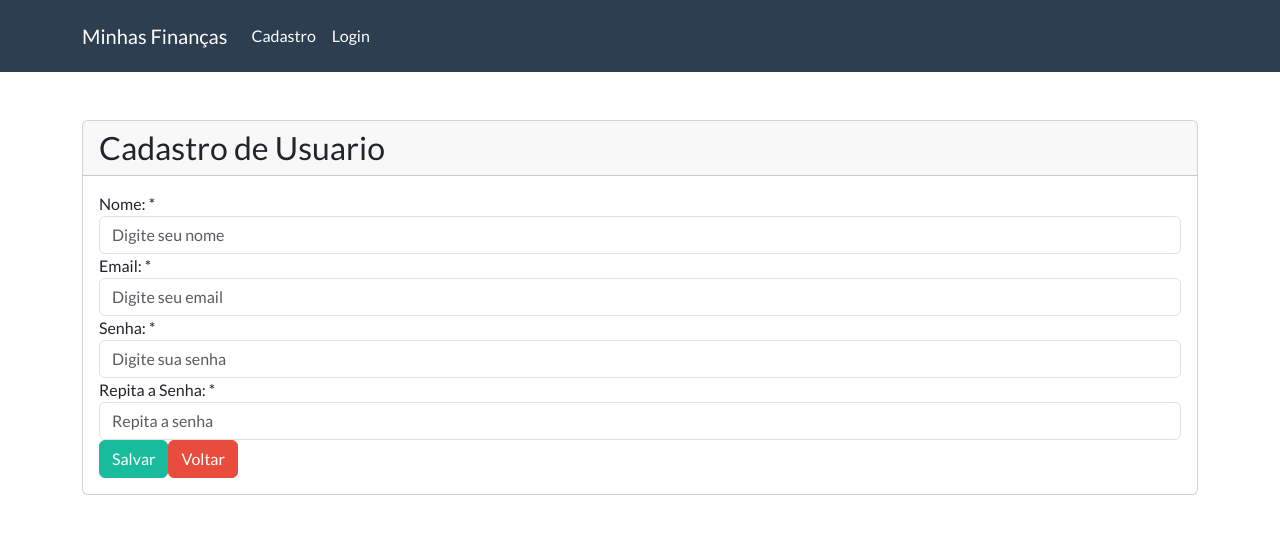
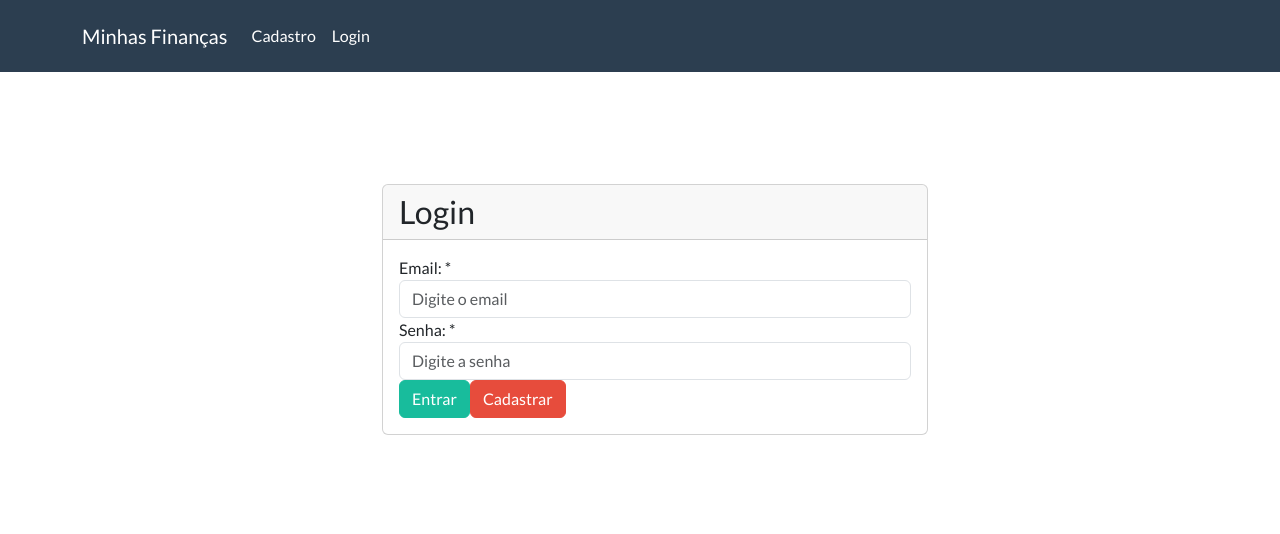
Before and after one commit to jfcbxp/minhas-financas-frontend, a React (Create React App) app: page /cadastro-usuario in a window 1280 px wide. Shown: the top 534 px of the page. Built offline with nearby package versions, Linux system fonts and the light colour scheme.

Commit message:
refatoracao de classe para functional component

```diff
--- a/src/components/navbar.js
+++ b/src/components/navbar.js
@@ -1,10 +1,7 @@
 import React from 'react';
 import NavBarItem from './NavBarItem';
-import AuthService from '../app/service/AuthService';
+import { AuthConsumer } from '../main/ProvedorAutenticacao';
 
-const deslogar = () => {
-    AuthService.deslogar()
-}
 
 function NavBar(props) {
     return (
@@ -16,13 +13,11 @@ function NavBar(props) {
                 </button>
                 <div className="collapse navbar-collapse" id="navbarResponsive">
                     <ul className="navbar-nav">
-                        <NavBarItem render={AuthService.isUsuarioAutenticado()} href="/" label="Home" />
-                        <NavBarItem render={!AuthService.isUsuarioAutenticado()} href="/cadastro-usuario" label="Cadastro" />
-                        <NavBarItem render={AuthService.isUsuarioAutenticado()} href="/consulta-lancamento" label="Lançamentos" />
-                        <NavBarItem render={AuthService.isUsuarioAutenticado()} href="/cadastro-lancamento" label="Cadastrar Lançamento" />
-                        <NavBarItem render={!AuthService.isUsuarioAutenticado()} href="/login" label="Login" />
-                        <NavBarItem render={AuthService.isUsuarioAutenticado()} onClick={deslogar} href="/login" label="Sair" />
-
+                        <NavBarItem render={props.contexto.isAutenticado} href="/" label="Home" />
+                        <NavBarItem render={!props.contexto.isAutenticado} href="/cadastro-usuario" label="Cadastro" />
+                        <NavBarItem render={props.contexto.isAutenticado} href="/consulta-lancamento" label="Lançamentos" />
+                        <NavBarItem render={props.contexto.isAutenticado} href="/cadastro-lancamento" label="Cadastrar Lançamento" />
+                        <NavBarItem render={!props.contexto.isAutenticado} href="/login" label="Login" />
                     </ul>
                 </div>
             </div>
@@ -30,4 +25,10 @@ function NavBar(props) {
     )
 }
 
-export default NavBar;
+export default () => (
+    <AuthConsumer>
+        {
+            (contexto) => (<NavBar contexto={contexto} />)
+        }
+    </AuthConsumer>
+)
--- a/src/main/ProvedorAutenticacao.js
+++ b/src/main/ProvedorAutenticacao.js
@@ -1,44 +1,24 @@
-import React from "react";
+import React from "react"
 import AuthService from "../app/service/AuthService";
 
 export const AuthContext = React.createContext()
 export const AuthConsumer = AuthContext.Consumer;
-
 const AuthProvider = AuthContext.Provider;
 
-class ProvedorAutenticacao extends React.Component {
+export default function ProvedorAutenticacao({ children }) {
+    const [usuarioAutenticado, setUsuarioAutenticado] = React.useState(null)
+    const [isAutenticado, setAutenticado] = React.useState(null)
 
-    state = {
-        usuarioAutenticado: null,
-        isAutenticado: false
-    }
-
-    iniciarSessao = (usuario) => {
+    const iniciarSessao = (usuario) => {
         AuthService.logar(usuario)
-        this.setState({ isAutenticado: true, usuarioAutenticado: usuario })
+        setUsuarioAutenticado(usuario)
+        setAutenticado(true)
 
     }
 
-    encerrarSessao = () => {
-        AuthService.deslogar()
-        this.setState({ isAutenticado: false, usuarioAutenticado: null })
-
-    }
-    render() {
-
-        const contexto = {
-            usuarioAutenticado: this.state.usuarioAutenticado,
-            isAutenticado: this.state.isAutenticado,
-            iniciarSessao: this.iniciarSessao,
-            encerrarSessao: this.encerrarSessao
-        }
-
-        return (
-            <AuthProvider value={contexto} >
-                {this.props.children}
-            </AuthProvider>
-        )
-    }
+    return (
+        <AuthProvider value={{ iniciarSessao, usuarioAutenticado, isAutenticado }}>
+            {children}
+        </AuthProvider>
+    )
 }
-
-export default ProvedorAutenticacao;
--- a/src/main/rotas.js
+++ b/src/main/rotas.js
@@ -1,27 +1,34 @@
 import React from 'react';
-import { Routes, Route, BrowserRouter, Navigate } from "react-router-dom";
+import { Routes, Route, BrowserRouter } from "react-router-dom";
 import Login from '../views/Login';
 import CadastroUsuario from '../views/CadastroUsuario';
 import Home from '../views/Home';
 import ConsultaLancamento from '../views/lancamento/ConsultaLancamento';
 import CadastroLancamento from '../views/lancamento/CadastroLancamento';
-import AuthService from '../app/service/AuthService';
+import { AuthConsumer } from '../main/ProvedorAutenticacao';
 
-function Rotas() {
+function Rotas(props) {
     return (
+
         <BrowserRouter>
             <Routes>
-                <Route path="/login" element={AuthService.isUsuarioAutenticado() ? <Home /> : <Login />} />
-                <Route path="/cadastro-usuario" element={AuthService.isUsuarioAutenticado() ? <Home /> : <CadastroUsuario />} />
-                <Route path="/" element={AuthService.isUsuarioAutenticado() ? <Home /> : <Login />} />
-                <Route path="/consulta-lancamento" element={AuthService.isUsuarioAutenticado() ? <ConsultaLancamento /> : <Login />} />
+                <Route path="/login" element={props.contexto.isAutenticado ? <Home /> : <Login />} />
+                <Route path="/cadastro-usuario" element={props.contexto.isAutenticado ? <CadastroUsuario /> : <Login />} />
+                <Route path="/" element={props.contexto.isAutenticado ? <Home /> : <Login />} />
+                <Route path="/consulta-lancamento" element={props.contexto.isAutenticado ? <ConsultaLancamento /> : <Login />} />
                 <Route path="/cadastro-lancamento">
-                    <Route index element={AuthService.isUsuarioAutenticado() ? <CadastroLancamento /> : <Login />} />
-                    <Route path=":id" element={AuthService.isUsuarioAutenticado() ? <CadastroLancamento /> : <Login />} />
+                    <Route index element={props.contexto.isAutenticado ? <CadastroLancamento /> : <Login />} />
+                    <Route path=":id" element={props.contexto.isAutenticado ? <CadastroLancamento /> : <Login />} />
                 </Route>
             </Routes>
         </BrowserRouter>
     )
 }
 
-export default Rotas
+export default () => (
+    <AuthConsumer>
+        {
+            (contexto) => (<Rotas contexto={contexto} />)
+        }
+    </AuthConsumer>
+)
--- a/src/views/cadastroUsuario.js
+++ b/src/views/cadastroUsuario.js
@@ -1,39 +1,26 @@
 import React from 'react';
-import { useNavigate } from 'react-router-dom'
 import Card from '../components/Card';
 import FormGroup from '../components/FormGroup';
+import { useNavigate } from 'react-router-dom'
 import UsuarioService from '../app/service/UsuarioService';
 import { mensagemErro, mensagemSucesso } from '../components/Toastr';
+import { AuthConsumer } from '../main/ProvedorAutenticacao';
 
-const withNavigate = Component => props => {
+function CadastroUsuario(props) {
+    const [state, setState] = React.useState({ nome: "", email: "", senha: "", senhaRepeticao: "" });
+    const [usuarioService] = React.useState(() => new UsuarioService());
     const navigate = useNavigate();
-    return <Component {...props} navigate={navigate} />;
-};
 
-class CadastroUsuario extends React.Component {
-
-    state = {
-        nome: "",
-        email: "",
-        senha: "",
-        senhaRepeticao: ""
-    }
-
-    constructor() {
-        super();
-        this.usuarioService = new UsuarioService();
-    }
-
-    cadastrar = () => {
+    const cadastrar = () => {
         const usuario = {
-            nome: this.state.nome,
-            email: this.state.email,
-            senha: this.state.senha,
-            senhaRepeticao: this.state.senhaRepeticao
+            nome: state.nome,
+            email: state.email,
+            senha: state.senha,
+            senhaRepeticao: state.senhaRepeticao
         }
 
         try {
-            this.usuarioService.validar(usuario)
+            usuarioService.validar(usuario)
         } catch (erro) {
             erro.mensagens.forEach(mensagem => {
                 mensagemErro(mensagem)
@@ -41,22 +28,17 @@ class CadastroUsuario extends React.Component {
             return false
         }
 
-        this.usuarioService.salvar(usuario).then(response => {
+        usuarioService.salvar(usuario).then(response => {
             mensagemSucesso('Usuario cadastrado com sucesso!')
-            const navigate = this.props.navigate;
             navigate("/login");
         }).catch(error => {
             mensagemErro(error.response.data)
         })
     }
 
-    voltar = () => {
-        const navigate = this.props.navigate;
-
+    const voltar = () => {
         navigate(-1);
     }
-
-    render() {
     return (
         <Card title="Cadastro de Usuario">
             <div className="row">
@@ -66,22 +48,22 @@ class CadastroUsuario extends React.Component {
                         <fieldset>
                             <FormGroup label="Nome: *" htmlFor="inputNome">
                                 <input type="text" className="form-control" id="inputNome" name="nome" placeholder="Digite seu nome"
-                                        value={this.state.nome} onChange={e => this.setState({ nome: e.target.value })} />
+                                    value={state.nome} onChange={e => setState({ nome: e.target.value })} />
                             </FormGroup>
                             <FormGroup label="Email: *" htmlFor="inputEmail">
                                 <input type="email" className="form-control" id="inputEmail" name="email" placeholder="Digite seu email"
-                                        value={this.state.email} onChange={e => this.setState({ email: e.target.value })} />
+                                    value={state.email} onChange={e => setState({ email: e.target.value })} />
                             </FormGroup>
                             <FormGroup label="Senha: *" htmlFor="inputSenha">
                                 <input type="password" className="form-control" id="inpuSenha" name="senha" placeholder="Digite sua senha"
-                                        value={this.state.senha} onChange={e => this.setState({ senha: e.target.value })} />
+                                    value={state.senha} onChange={e => setState({ senha: e.target.value })} />
                             </FormGroup>
                             <FormGroup label="Repita a Senha: *" htmlFor="inputSenhaRepeticao">
                                 <input type="password" className="form-control" id="inpuSenhaRepeticao" name="senhaRepeticao" placeholder="Repita a senha"
-                                        value={this.state.senhaRepeticao} onChange={e => this.setState({ senhaRepeticao: e.target.value })} />
+                                    value={state.senhaRepeticao} onChange={e => setState({ senhaRepeticao: e.target.value })} />
                             </FormGroup>
-                                <button onClick={this.cadastrar} type="button" className="btn btn-success">Salvar</button>
-                                <button onClick={this.voltar} type="button" className="btn btn-danger">Voltar</button>
+                            <button onClick={cadastrar} type="button" className="btn btn-success">Salvar</button>
+                            <button onClick={voltar} type="button" className="btn btn-danger">Voltar</button>
 
                         </fieldset>
                     </div>
@@ -92,7 +74,13 @@ class CadastroUsuario extends React.Component {
         </Card>
 
     )
-    }
+
 }
 
-export default withNavigate(CadastroUsuario)
+export default () => (
+    <AuthConsumer>
+        {
+            (contexto) => (<CadastroUsuario contexto={contexto} />)
+        }
+    </AuthConsumer>
+)
--- a/src/views/home.js
+++ b/src/views/home.js
@@ -1,41 +1,28 @@
-import React from 'react';
+import React, { useEffect } from 'react';
 import { useNavigate } from 'react-router-dom'
 import UsuarioService from '../app/service/UsuarioService';
-import { AuthContext } from '../main/ProvedorAutenticacao';
+import { AuthConsumer } from '../main/ProvedorAutenticacao';
 
-const withNavigate = Component => props => {
-    const navigate = useNavigate();
-    return <Component {...props} navigate={navigate} />;
-};
+function Home(props) {
+    const [state, setState] = React.useState({ saldo: 0, mensagemErro: "" });
+    const [usuarioService] = React.useState(() => new UsuarioService());
 
-class Home extends React.Component {
+    useEffect(() => {
+        const usuarioLogado = props.contexto.usuarioAutenticado
+        usuarioService.obterSaldoPorUsuario(usuarioLogado.id)
+            .then(response => {
+                setState({ saldo: response.data })
+            }).catch(erro => {
+                setState({ mensagemErro: erro.response.status })
+            })
+    }, []);
 
-    state = {
-        saldo: 0,
-        mensagemErro: ""
-    }
 
-    constructor() {
-        super()
-        this.usuarioService = new UsuarioService();
-    }
-
-    componentDidMount() {
-        const usuarioLogado = this.context.usuarioAutenticado
-        this.usuarioService.obterSaldoPorUsuario(6)
-            .then(response => {
-                this.setState({ saldo: response.data })
-            }).catch(erro => {
-                this.setState({ mensagemErro: erro.response.status })
-            })
-    }
-
-    render() {
     return (
         <div className="jumbotron">
             <h1 className="display-3">Bem vindo!</h1>
             <p className="lead">Esse é seu sistema de finanças.</p>
-                <p className="lead">Seu saldo para o mês atual é de R$ {this.state.saldo}</p>
+            <p className="lead">Seu saldo para o mês atual é de R$ {state.saldo}</p>
             <hr className="my-4" />
             <p>E essa é sua área administrativa, utilize um dos menus ou botões abaixo para navegar pelo sistema.</p>
             <p className="lead">
@@ -46,8 +33,11 @@ class Home extends React.Component {
 
     )
 }
+
+export default () => (
+    <AuthConsumer>
+        {
+            (contexto) => (<Home contexto={contexto} />)
         }
-
-Home.contextType = AuthContext
-
-export default withNavigate(Home)
+    </AuthConsumer>
+)
--- a/src/views/login.js
+++ b/src/views/login.js
@@ -1,53 +1,39 @@
-import React from 'react';
+import React, { useEffect } from 'react';
 import Card from '../components/Card';
 import FormGroup from '../components/FormGroup';
 import { useNavigate } from 'react-router-dom'
 import UsuarioService from '../app/service/UsuarioService';
 import { mensagemErro } from '../components/Toastr';
-import { AuthContext } from '../main/ProvedorAutenticacao';
+import { AuthConsumer } from '../main/ProvedorAutenticacao';
 
-const withNavigate = Component => props => {
+function Login(props) {
+    const [state, setState] = React.useState({ email: "", senha: "" });
+    const [usuarioService] = React.useState(() => new UsuarioService());
     const navigate = useNavigate();
-    return <Component {...props} navigate={navigate} />;
-};
 
-class Login extends React.Component {
 
-    state = {
-        email: "",
-        senha: ""
-    }
-
-    constructor() {
-        super();
-        this.usuarioService = new UsuarioService();
-
-    }
-
-    entrar = async () => {
-        this.usuarioService.autenticar({
-            email: this.state.email,
-            senha: this.state.senha
+    const entrar = async () => {
+        usuarioService.autenticar({
+            email: state.email,
+            senha: state.senha
         }).then(response => {
-            this.usuarioAutenticado(response.data)
+            efetuarLogin(response.data)
         }).catch(erro => {
+            console.log(erro)
             mensagemErro(erro.response.status)
         })
 
     }
 
-    usuarioAutenticado = (usuario) => {
-        const navigate = this.props.navigate;
-        this.context.iniciarSessao(usuario)
+    const efetuarLogin = async (usuario) => {
+        await props.contexto.iniciarSessao(usuario)
         navigate("/");
     }
 
-    prepareCadastrar = () => {
-        const navigate = this.props.navigate;
+    const prepareCadastrar = () => {
         navigate("/cadastro-usuario");
     }
 
-    render() {
     return (
         <div className="row">
             <div className="col-md-6" style={{ position: "relative", left: "300px" }} >
@@ -58,15 +44,15 @@ class Login extends React.Component {
                                 <div className="bs-component">
                                     <fieldset>
                                         <FormGroup label="Email: *" htmlFor="inputEmail">
-                                                <input type="email" value={this.state.email} onChange={e => this.setState({ email: e.target.value })}
+                                            <input type="email" value={state.email} onChange={e => setState({ ...state, email: e.target.value })}
                                                 className="form-control" id="inputEmail" placeholder="Digite o email" />
                                         </FormGroup>
                                         <FormGroup label="Senha: *" htmlFor="inputPassword">
-                                                <input type="password" value={this.state.senha} onChange={e => this.setState({ senha: e.target.value })}
+                                            <input type="password" value={state.senha} onChange={e => setState({ ...state, senha: e.target.value })}
                                                 className="form-control" id="inputPassword" placeholder="Digite a senha" />
                                         </FormGroup>
-                                            <button onClick={this.entrar} type="button" className="btn btn-success">Entrar</button>
-                                            <button onClick={this.prepareCadastrar} type="button" className="btn btn-danger">Cadastrar</button>
+                                        <button onClick={entrar} type="button" className="btn btn-success">Entrar</button>
+                                        <button onClick={prepareCadastrar} type="button" className="btn btn-danger">Cadastrar</button>
 
                                     </fieldset>
                                 </div>
@@ -81,8 +67,11 @@ class Login extends React.Component {
         </div>
     )
 }
+
+export default () => (
+    <AuthConsumer>
+        {
+            (contexto) => (<Login contexto={contexto} />)
         }
-
-Login.contextType = AuthContext;
-
-export default withNavigate(Login);
+    </AuthConsumer>
+)
```
Lines whose indentation alone changed are shown as unchanged.
